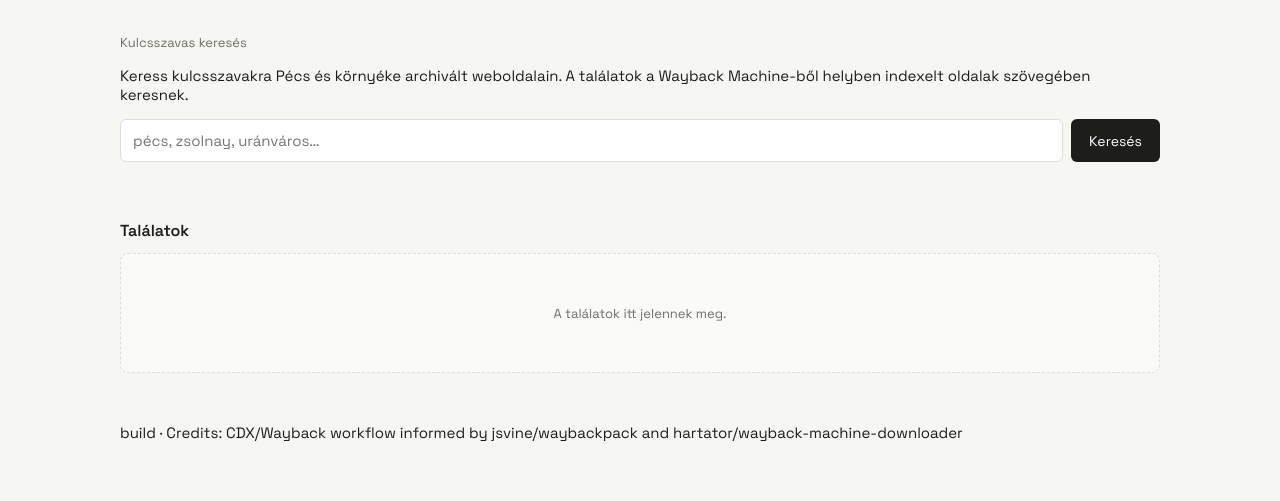
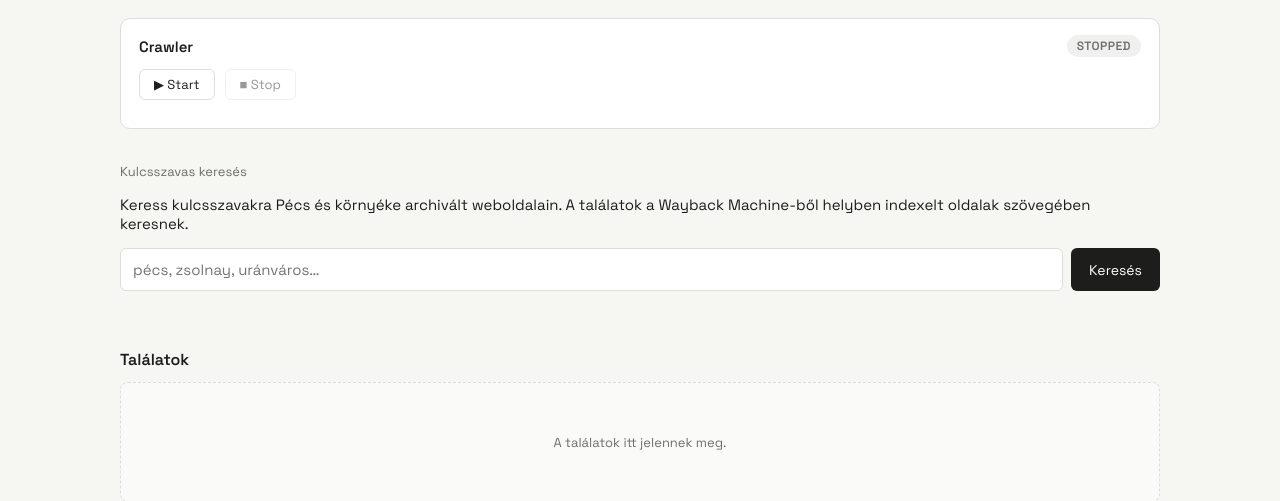
Before and after one commit to hyydra/synology-openclaw-homeassistant, a PHP site: page / in a window 1280 px wide. Shown: the part 72-573 px from the top of the page. Run offline with PHP 8.4, Linux system fonts and the light colour scheme; the visitor is signed in with stand-in values (Sample User, id 1); some libraries are stand-ins or nearby versions.

Commit message:
feat: embed crawler control panel directly into the search page
- index.php: computes the crawler API's same-host origin (port 5055) from
  the request host, widens CSP connect-src to allow it, and renders a new
  crawler control section above the search form when authenticated
- crawler-panel.js: separate module script (CSP has no 'unsafe-inline')
  that polls /api/status every 2s and drives start/stop, matching the
  vanilla-JS style already used in app.js
- styles.css: crawler panel styling matching the existing light theme

This turns the crawler dashboard and the search UI into a single page:
open the search app, and the crawler start/stop controls plus live
stats/logs are right there above the search box. Requires the crawler
server (python -m crawler.server) running on the same host, port 5055.

Verified locally: authenticated session renders the panel with the
correct same-host API base URL, and the CSP header includes it.

```diff
--- /dev/null
+++ b/crawler-panel.js
@@ -0,0 +1,61 @@
+const panel = document.querySelector("#crawlerPanel");
+
+if (panel) {
+  const apiBase = panel.dataset.apiBase;
+  const statusEl = document.querySelector("#crawlerStatus");
+  const startButton = document.querySelector("#crawlerStartButton");
+  const stopButton = document.querySelector("#crawlerStopButton");
+  const statsEl = document.querySelector("#crawlerStats");
+  const logEl = document.querySelector("#crawlerLog");
+
+  function renderStatus(data) {
+    statusEl.textContent = data.running ? "Running" : "Stopped";
+    statusEl.className = "crawler-status " + (data.running ? "crawler-status--running" : "crawler-status--stopped");
+    startButton.disabled = data.running;
+    stopButton.disabled = !data.running;
+
+    const stats = data.stats || {};
+    statsEl.textContent = `${stats.discovered || 0} discovered · ${stats.uploaded || 0} uploaded · ${stats.pages_crawled || 0} pages`;
+
+    const logs = data.logs || [];
+    logEl.innerHTML = logs.slice().reverse().slice(0, 20).map((log) =>
+      `<div class="crawler-log-entry crawler-log-entry--${log.level}">${log.time} ${log.message}</div>`
+    ).join("");
+  }
+
+  async function pollStatus() {
+    try {
+      const response = await fetch(`${apiBase}/api/status`);
+      if (!response.ok) return;
+      renderStatus(await response.json());
+    } catch (error) {
+      statusEl.textContent = "Unreachable";
+      statusEl.className = "crawler-status crawler-status--stopped";
+    }
+  }
+
+  startButton.addEventListener("click", async () => {
+    startButton.disabled = true;
+    try {
+      await fetch(`${apiBase}/api/start`, {
+        method: "POST",
+        headers: { "Content-Type": "application/json" },
+        body: JSON.stringify({}),
+      });
+    } catch (error) {
+      startButton.disabled = false;
+    }
+  });
+
+  stopButton.addEventListener("click", async () => {
+    stopButton.disabled = true;
+    try {
+      await fetch(`${apiBase}/api/stop`, { method: "POST" });
+    } catch (error) {
+      // Status poll will reconcile the button state on the next tick.
+    }
+  });
+
+  pollStatus();
+  setInterval(pollStatus, 2000);
+}
--- a/index.php
+++ b/index.php
@@ -5,15 +5,23 @@ declare(strict_types=1);
 require_once __DIR__ . '/auth.php';
 retroStartSession();
 
+// The crawler control panel (below) calls a separate local service on port
+// 5055 for start/stop/status. It's only ever reachable on the same host or
+// LAN this page is served from, so it's safe to widen connect-src to that
+// one same-host origin rather than opening it up broadly.
+$requestHost = preg_replace('/:\d+$/', '', (string) ($_SERVER['HTTP_HOST'] ?? 'localhost'));
+$crawlerApiBase = 'http://' . $requestHost . ':5055';
+
 header('Cache-Control: no-store');
 header('X-Content-Type-Options: nosniff');
 header('X-Frame-Options: DENY');
 header('Referrer-Policy: no-referrer');
-header("Content-Security-Policy: default-src 'self'; script-src 'self'; style-src 'self' https://fonts.googleapis.com; font-src https://fonts.gstatic.com; img-src 'self' data:; connect-src 'self'; frame-ancestors 'none'; base-uri 'self'; form-action 'self'");
+header("Content-Security-Policy: default-src 'self'; script-src 'self'; style-src 'self' https://fonts.googleapis.com; font-src https://fonts.gstatic.com; img-src 'self' data:; connect-src 'self' {$crawlerApiBase}; frame-ancestors 'none'; base-uri 'self'; form-action 'self'");
 
 $authenticated = retroIsAuthenticated();
 $stylesVersion = (string) filemtime(__DIR__ . '/styles.css');
 $appVersion = (string) filemtime(__DIR__ . '/app.js');
+$crawlerPanelVersion = (string) filemtime(__DIR__ . '/crawler-panel.js');
 $buildVersion = trim((string) file_get_contents(__DIR__ . '/VERSION'));
 ?>
 <!doctype html>
@@ -47,6 +55,19 @@ $buildVersion = trim((string) file_get_contents(__DIR__ . '/VERSION'));
         <button id="logoutButton" class="logout-button" type="button">Kijelentkezés</button>
       </header>
 
+      <section id="crawlerPanel" class="crawler-panel" aria-label="Crawler vezérlő" data-api-base="<?= htmlspecialchars($crawlerApiBase, ENT_QUOTES, 'UTF-8') ?>">
+        <div class="crawler-heading">
+          <h2>Crawler</h2>
+          <span id="crawlerStatus" class="crawler-status crawler-status--stopped">Stopped</span>
+        </div>
+        <div class="crawler-controls">
+          <button id="crawlerStartButton" class="crawler-button crawler-button--start" type="button">▶ Start</button>
+          <button id="crawlerStopButton" class="crawler-button crawler-button--stop" type="button" disabled>■ Stop</button>
+          <span id="crawlerStats" class="crawler-stats"></span>
+        </div>
+        <div id="crawlerLog" class="crawler-log" aria-live="polite"></div>
+      </section>
+
       <form id="searchForm" class="search-form">
         <label for="query">Kulcsszavas keresés</label>
         <p class="search-description">Keress kulcsszavakra Pécs és környéke archivált weboldalain. A találatok a Wayback Machine-ből helyben indexelt oldalak szövegében keresnek.</p>
@@ -72,5 +93,8 @@ $buildVersion = trim((string) file_get_contents(__DIR__ . '/VERSION'));
     <?php endif; ?>
   </main>
   <script src="/app.js?v=<?= htmlspecialchars($appVersion, ENT_QUOTES, 'UTF-8') ?>" type="module"></script>
+  <?php if ($authenticated): ?>
+  <script src="/crawler-panel.js?v=<?= htmlspecialchars($crawlerPanelVersion, ENT_QUOTES, 'UTF-8') ?>" type="module"></script>
+  <?php endif; ?>
 </body>
 </html>
--- a/styles.css
+++ b/styles.css
@@ -185,3 +185,63 @@ button { cursor: pointer; }
   .search-row { flex-direction: column; }
   .search-button { padding: 11px 14px; }
 }
+
+.crawler-panel {
+  margin: 18px 0 28px;
+  padding: 16px 18px;
+  border: 1px solid var(--line);
+  border-radius: 10px;
+  background: var(--surface);
+}
+.crawler-heading {
+  display: flex;
+  align-items: center;
+  justify-content: space-between;
+  gap: 12px;
+}
+.crawler-heading h2 {
+  margin: 0;
+  font-size: 15px;
+  font-weight: 600;
+}
+.crawler-status {
+  font-size: 12px;
+  font-weight: 600;
+  padding: 3px 10px;
+  border-radius: 999px;
+  text-transform: uppercase;
+  letter-spacing: .04em;
+}
+.crawler-status--running { background: #e4f3e6; color: #2e7d32; }
+.crawler-status--stopped { background: #f0f0ee; color: var(--muted); }
+.crawler-controls {
+  display: flex;
+  align-items: center;
+  gap: 10px;
+  margin-top: 12px;
+  flex-wrap: wrap;
+}
+.crawler-button {
+  border: 1px solid var(--line);
+  border-radius: 6px;
+  background: var(--surface);
+  color: var(--text);
+  padding: 6px 14px;
+  font-size: 13px;
+  cursor: pointer;
+}
+.crawler-button:disabled { opacity: .45; cursor: not-allowed; }
+.crawler-button--start:not(:disabled):hover { border-color: #2e7d32; color: #2e7d32; }
+.crawler-button--stop:not(:disabled):hover { border-color: var(--accent-dark); color: var(--accent-dark); }
+.crawler-stats { font-size: 12px; color: var(--muted); }
+.crawler-log {
+  margin-top: 12px;
+  max-height: 120px;
+  overflow-y: auto;
+  font-family: 'DM Mono', monospace;
+  font-size: 11px;
+  color: var(--muted);
+}
+.crawler-log-entry { padding: 2px 0; }
+.crawler-log-entry--error { color: var(--accent-dark); }
+.crawler-log-entry--success { color: #2e7d32; }
```
